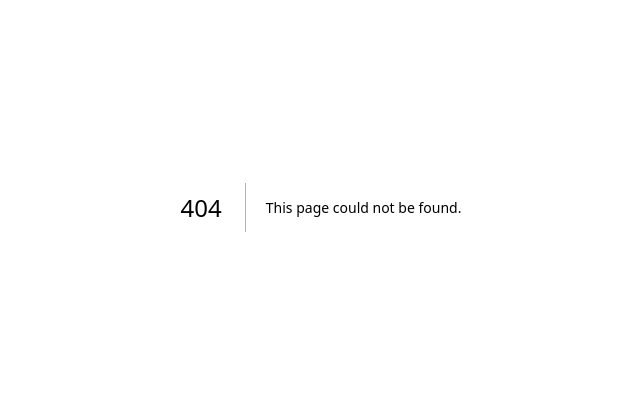
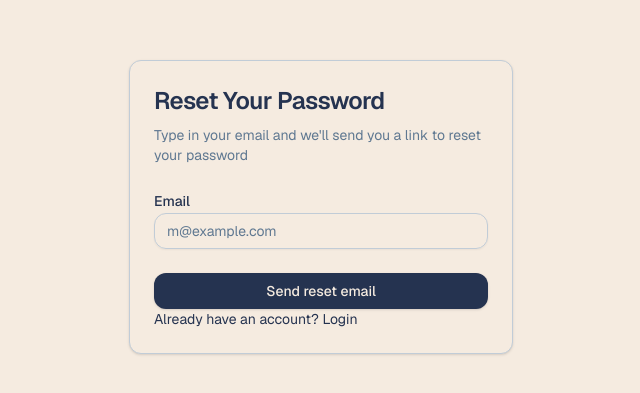
Before and after one commit to ltnguy16/study_guide, a Next.js app: page /auth/forgot-password in a window 1280 px wide. Before the commit this address had no page. Shown: the part 193-586 px from the top of the page, without its empty margins (319-959 px from the left). Built offline with nearby package versions, Linux system fonts and the light colour scheme.

Commit message:
Add forgot password form

```diff
--- /dev/null
+++ b/app/auth/forgot-password/page.tsx
@@ -0,0 +1,11 @@
+import { ForgotPasswordForm } from "@/features/auth";
+
+export default function Page() {
+    return (
+        <div className="flex min-h-svh w-full items-center justify-center p-6 md:p-10">
+            <div className="w-full max-w-sm">
+                <ForgotPasswordForm />
+            </div>
+        </div>
+    );
+}
--- /dev/null
+++ b/features/auth/forms/forgot-password-form.tsx
@@ -0,0 +1,105 @@
+"use client";
+
+import React, { useState } from "react";
+import Link from "next/link";
+import { cn } from "@/shared";
+import { CreateBrowserClient } from "@/lib/supabase/client";
+import {
+    Card,
+    CardContent,
+    CardDescription,
+    CardHeader,
+    CardTitle,
+    Label,
+    Input,
+    Button,
+} from "@/shared/components";
+
+export function ForgotPasswordForm({
+    className,
+    ...props
+}: React.ComponentPropsWithoutRef<"div">) {
+    const [email, setEmail] = useState("");
+    const [error, setError] = useState<string | null>(null);
+    const [success, setSuccess] = useState(false);
+    const [isLoading, setIsLoading] = useState(false);
+
+    const handleForgotPassword = async (e: React.FormEvent) => {
+        e.preventDefault();
+        const database = CreateBrowserClient();
+        setIsLoading(true);
+        setError(null);
+
+        try {
+            // The url which will be included in the email. This URL needs to be configured in your redirect URLs in the Supabase dashboard at https://supabase.com/dashboard/project/_/auth/url-configuration
+            const { error } = await database.auth.resetPasswordForEmail(email, {
+                redirectTo: `${window.location.origin}/auth/update-password`,
+            });
+            if (error) throw error;
+            setSuccess(true);
+        } catch (error: unknown) {
+            setError(error instanceof Error ? error.message : "An error occurred");
+        } finally {
+            setIsLoading(false);
+        }
+    };
+
+    return (
+        <div className={cn("flex flex-col gap-6", className)} {...props}>
+            {success ? (
+                <Card>
+                    <CardHeader>
+                        <CardTitle className="text-2xl">Check Your Email</CardTitle>
+                        <CardDescription>Password reset instructions sent</CardDescription>
+                    </CardHeader>
+                    <CardContent>
+                        <p className="text-sm text-muted-foreground">
+                            If you registered using your email and password, you will receive
+                            a password reset email.
+                        </p>
+                    </CardContent>
+                </Card>
+            ) : (
+                <Card>
+                    <CardHeader>
+                        <CardTitle className="text-2xl">Reset Your Password</CardTitle>
+                        <CardDescription>
+                            Type in your email and we&apos;ll send you a link to reset your
+                            password
+                        </CardDescription>
+                    </CardHeader>
+                    <CardContent>
+                        <form onSubmit={handleForgotPassword}>
+                            <div className="flex flex-col gap-6">
+                                <div className="grid gap-2">
+                                    <Label htmlFor="email">Email</Label>
+                                    <Input
+                                        id="email"
+                                        type="email"
+                                        placeholder="m@example.com"
+                                        required
+                                        value={email}
+                                        onChange={(e) => setEmail(e.target.value)}
+                                    />
+                                </div>
+                                {error && <p className="text-sm text-red-500">{error}</p>}
+                                <Button type="submit" className="w-full" disabled={isLoading}>
+                                    {isLoading ? "Sending..." : "Send reset email"}
+                                </Button>
+                            </div>
+                            <div className="mt-4 text-center text-sm">
+                                Already have an account?{" "}
+                                <Link
+                                    href="/auth/login"
+                                    className="underline underline-offset-4"
+                                >
+                                    Login
+                                </Link>
+                            </div>
+                        </form>
+                    </CardContent>
+                </Card>
+            )}
+        </div>
+    );
+}
--- a/features/auth/forms/index.ts
+++ b/features/auth/forms/index.ts
@@ -1,3 +1,4 @@
 export { LoginForm } from "./login-form"
 export { SignUpForm } from "./sign-up-form"
 export { ErrorForm } from "./error-form"
+export { ForgotPasswordForm } from "./forgot-password-form"
```
